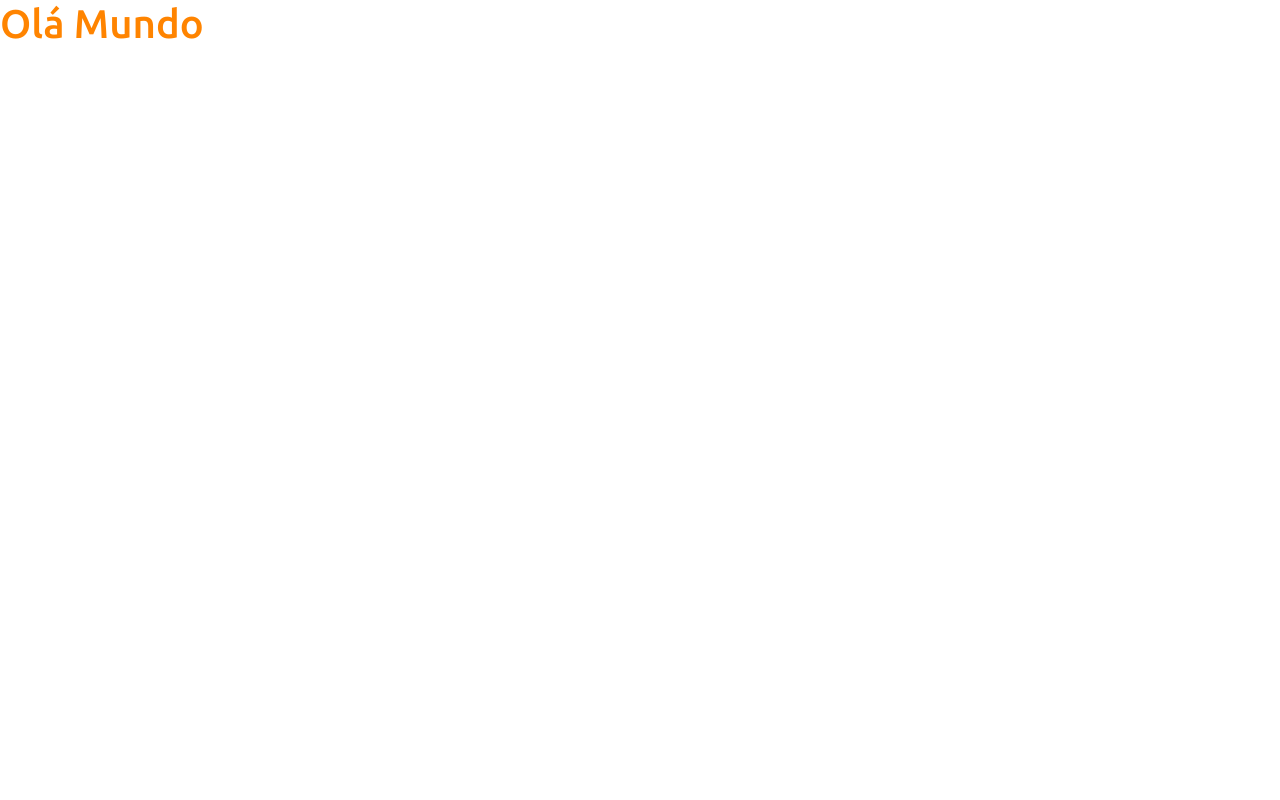
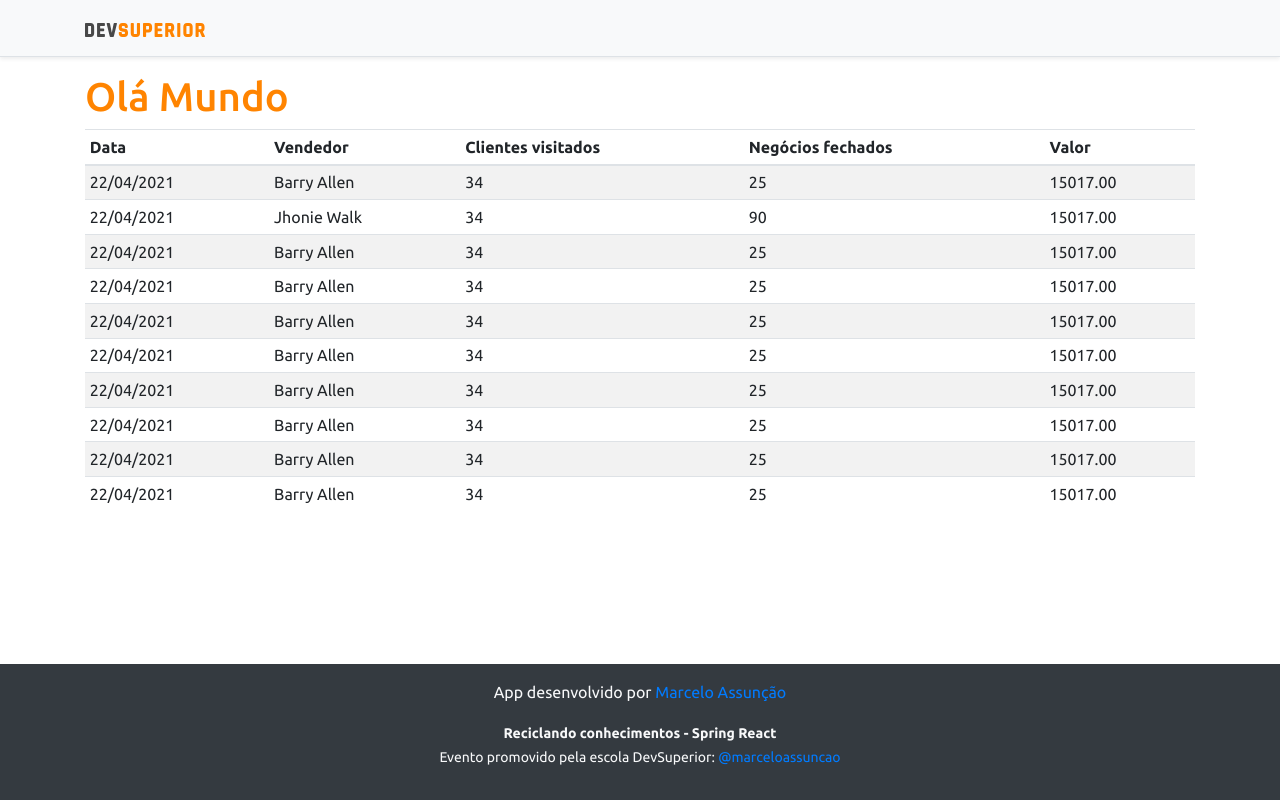
Before and after one commit to marcelopacto/projeto-sds3, a React (Create React App) app in the folder frontend/: page / in a window 1280 px wide. Built offline with nearby package versions, Linux system fonts and the light colour scheme.

Commit message:
Basic static components

```diff
--- a/frontend/src/App.tsx
+++ b/frontend/src/App.tsx
@@ -1,8 +1,18 @@
+import DataTable from "components/DataTable/Index";
+import Footer from "components/Footer";
+import NavBar from "components/NavBar";
+
 function App() {
   return (
-    <div>
+    <>
+    <NavBar/>
+    <div className="container">
        <h1 className="text-primary">Olá Mundo</h1>
+       <DataTable/>
+
     </div>
+    <Footer/>
+    </>
   );
 }
 
--- /dev/null
+++ b/frontend/src/components/DataTable/Index.tsx
@@ -0,0 +1,92 @@
+const DataTable = () => {
+    return (
+        <div className="table-responsive">
+    <table className="table table-striped table-sm">
+        <thead>
+            <tr>
+                <th>Data</th>
+                <th>Vendedor</th>
+                <th>Clientes visitados</th>
+                <th>Negócios fechados</th>
+                <th>Valor</th>
+            </tr>
+        </thead>
+        <tbody>
+            <tr>
+                <td>22/04/2021</td>
+                <td>Barry Allen</td>
+                <td>34</td>
+                <td>25</td>
+                <td>15017.00</td>
+            </tr>
+            <tr>
+                <td>22/04/2021</td>
+                <td>Jhonie Walk</td>
+                <td>34</td>
+                <td>90</td>
+                <td>15017.00</td>
+            </tr>
+            <tr>
+                <td>22/04/2021</td>
+                <td>Barry Allen</td>
+                <td>34</td>
+                <td>25</td>
+                <td>15017.00</td>
+            </tr>
+            <tr>
+                <td>22/04/2021</td>
+                <td>Barry Allen</td>
+                <td>34</td>
+                <td>25</td>
+                <td>15017.00</td>
+            </tr>
+            <tr>
+                <td>22/04/2021</td>
+                <td>Barry Allen</td>
+                <td>34</td>
+                <td>25</td>
+                <td>15017.00</td>
+            </tr>
+            <tr>
+                <td>22/04/2021</td>
+                <td>Barry Allen</td>
+                <td>34</td>
+                <td>25</td>
+                <td>15017.00</td>
+            </tr>
+            <tr>
+                <td>22/04/2021</td>
+                <td>Barry Allen</td>
+                <td>34</td>
+                <td>25</td>
+                <td>15017.00</td>
+            </tr>
+            <tr>
+                <td>22/04/2021</td>
+                <td>Barry Allen</td>
+                <td>34</td>
+                <td>25</td>
+                <td>15017.00</td>
+            </tr>
+            <tr>
+                <td>22/04/2021</td>
+                <td>Barry Allen</td>
+                <td>34</td>
+                <td>25</td>
+                <td>15017.00</td>
+            </tr>
+            <tr>
+                <td>22/04/2021</td>
+                <td>Barry Allen</td>
+                <td>34</td>
+                <td>25</td>
+                <td>15017.00</td>
+            </tr>
+
+        </tbody>
+    </table>
+</div>
+    );
+  }
+
+  export default DataTable
--- /dev/null
+++ b/frontend/src/components/Footer/index.tsx
@@ -0,0 +1,13 @@
+const Footer = () => {
+    return (
+        <footer className="footer mt-auto py-3 bg-dark">
+        <div className="container">
+          <p className="text-light">App desenvolvido por <a href="https://github.com/marcelopacto" target="_blank" rel="noreferrer">Marcelo Assunção</a></p>
+          <p className="text-light"><small><strong>Reciclando conhecimentos - Spring React</strong><br/>
+            Evento promovido pela escola DevSuperior: <a href="https://instagram.com/marcelo@pactosistemas.com.br" target="_blank" rel="noreferrer">@marceloassuncao</a></small></p>
+        </div>
+      </footer>
+    );
+  }
+
+  export default Footer
--- /dev/null
+++ b/frontend/src/components/NavBar/index.tsx
@@ -0,0 +1,14 @@
+import ImgDsDark from 'assets/img/ds_dark.svg'
+const NavBar = () => {
+    return (
+      <div className="d-flex flex-column flex-md-row align-items-center p-3 px-md-4 mb-3 bg-light border-bottom shadow-sm">
+      <div className="container">
+        <nav className="my-2 my-md-0 mr-md-3">
+          <img src={ImgDsDark} alt="DevSuperior" width="120" />
+        </nav>
+      </div>
+    </div>
+    );
+  }
+
+  export default NavBar;
```
Also changed, not shown: frontend/src/assets/img/ds_dark.svg (added).
